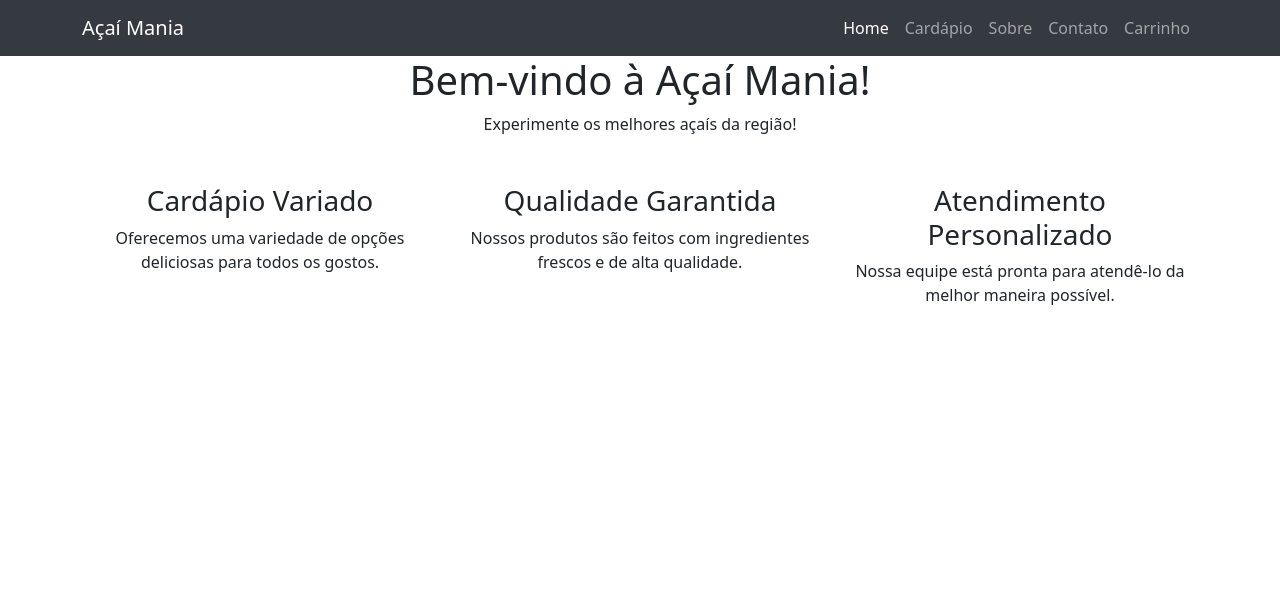
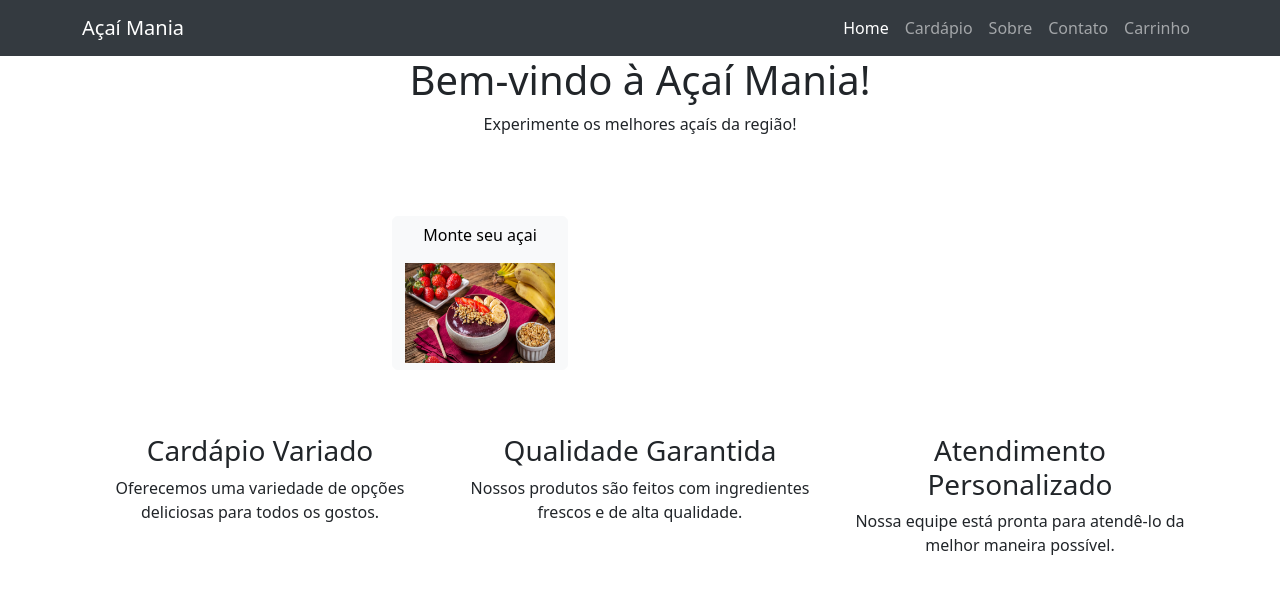
Before and after one commit to feliperibeirospn/ProjetoDevilery, an Angular app: page /home in a window 1280 px wide. Shown: the top 590 px of the page. Built offline with nearby package versions, Linux system fonts and the light colour scheme.

Commit message:
criado pagina cardapio

```diff
--- a/src/app/components/cart-modal/cart-modal.component.ts
+++ b/src/app/components/cart-modal/cart-modal.component.ts
@@ -22,4 +22,5 @@ export class CartModalComponent {
     // Navegar para a rota do modal do carrinho
     this.router.navigate(['/cart-modal']);
   }
+
 }
--- a/src/app/components/home/home.component.html
+++ b/src/app/components/home/home.component.html
@@ -5,7 +5,12 @@
       <p>Experimente os melhores açaís da região!</p>
     </div>
   </div>
-
+<div class="container mt-5 text-center w-75 p-3 h-100 d-inline-block">
+  <div routerLink="/products" class="btn btn-light">
+    <p >Monte seu açai</p>
+    <img src="assets/img/produtos/produto-acai-cardapio.png" alt="img açai" height="100px" width="150px" >
+  </div>
+</div>
   <!-- Features -->
   <div class="container mt-5">
     <div class="row">
```
Also changed, not shown: src/app/services/cart.service.ts (+7 -0 lines), src/assets/img/produtos/produto-acai-cardapio.png (added).
